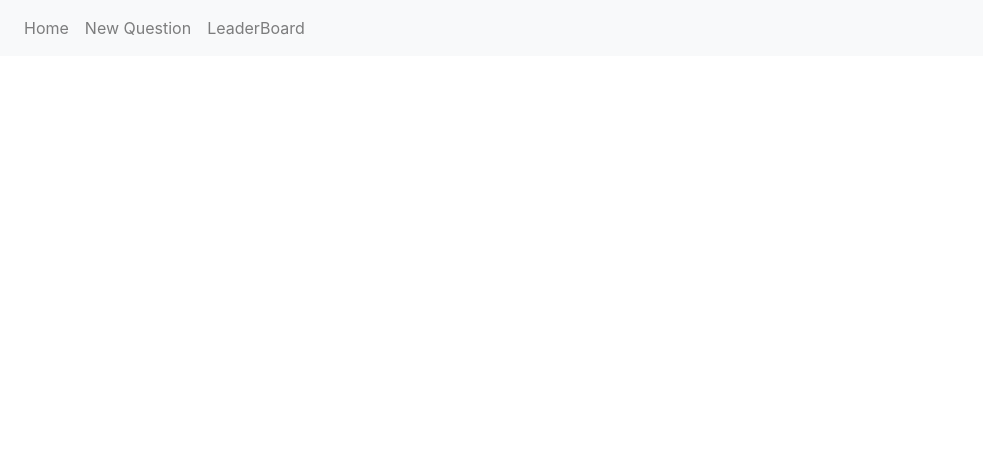
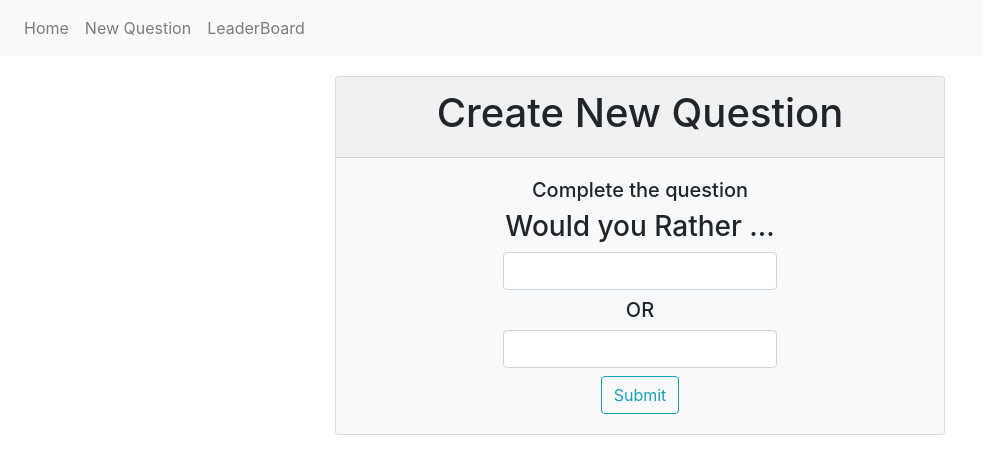
Before and after one commit to soumyaveer/would-you-rather, a React (Create React App) app: page /create_question in a window 1280 px wide. Shown: the top 474 px of the page, without its empty margins (0-983 px from the left). Built offline with nearby package versions, Linux system fonts and the light colour scheme.

Commit message:
Create a view to create new question and style it.

```diff
--- a/src/App.js
+++ b/src/App.js
@@ -9,6 +9,7 @@ import { getUsers } from "./store/DATA";
 import PollListItemForm from "./components/PollListItemForm";
 import LeaderBoard from "./components/LeaderBoard";
 import PollResults from "./components/PollResults";
+import NewQuestionForm from "./components/NewQuestionForm";
 
 class App extends Component {
   state = {
@@ -76,7 +77,7 @@ class App extends Component {
             <Route exact path='/leaderboard' component={() => <LeaderBoard/>}/>
             <Route exact path={`/poll/results/${question.id}`}
                    component={() => <PollResults question={question} currentUser={currentUser}/>}/>
-
+            <Route exact path='/create_question' component={() => <NewQuestionForm />}/>
           </Switch>
         </BrowserRouter>
       </div>
--- /dev/null
+++ b/src/components/NewQuestionForm.js
@@ -0,0 +1,48 @@
+import React, {Component} from 'react';
+import { Button, Card } from "react-bootstrap";
+
+class NewQuestionForm extends Component {
+  render(){
+    return(
+      <div style={{marginTop: 20}}>
+        <form className='form-group mx-auto col-sm-6' onSubmit={this.handleFormSubmit}>
+          <Card bg="light" className="text-center">
+            <Card.Header>
+              <h1>Create New Question</h1>
+            </Card.Header>
+            <Card.Body>
+              <h5>Complete the question</h5>
+              <h3>Would you Rather ...</h3>
+
+              <div className=''>
+                <label>
+                  <input
+                    className='form-control'
+                    type="text"
+                    name="answer"
+                    onChange={this.handleRadioButtonSelectionChange}/>
+                </label>
+              </div>
+              <h5>OR </h5>
+              <div>
+                <label>
+                  <input
+                    className='form-control'
+                    type="text"
+                    name="answer"
+                    onChange={this.handleRadioButtonSelectionChange}/>
+                </label>
+              </div>
+
+              <Button variant='outline-info' type='submit'>
+                Submit
+              </Button>
+            </Card.Body>
+          </Card>
+        </form>
+      </div>
+    )
+  }
+}
+
+export default NewQuestionForm;
```
